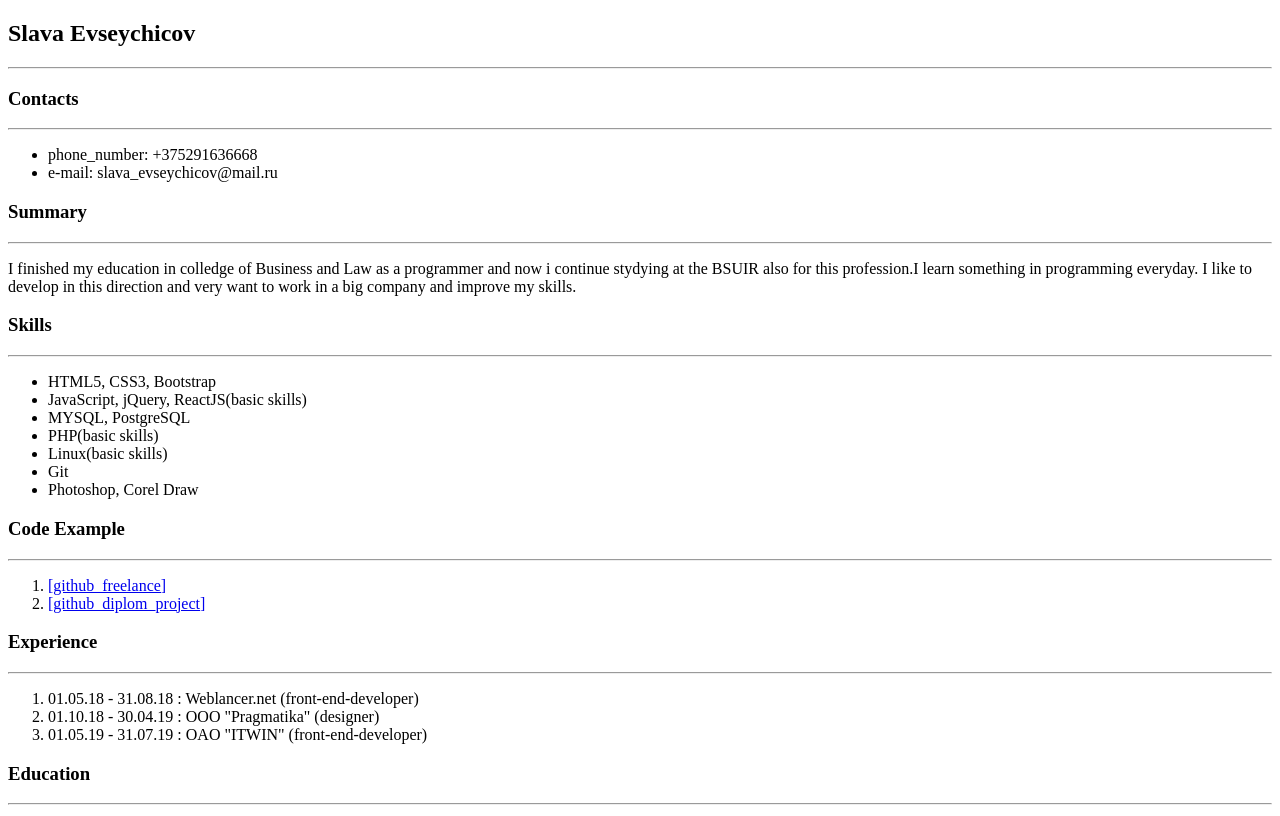
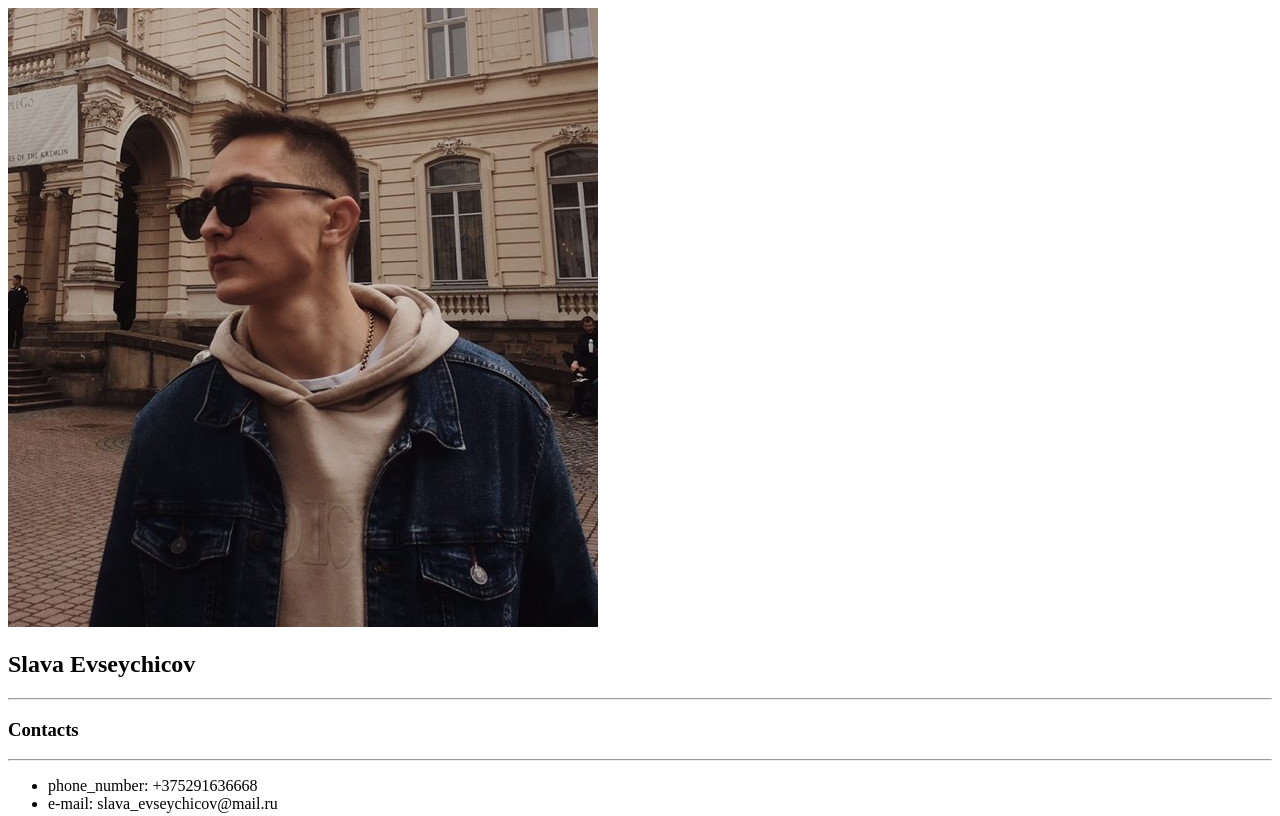
Before and after one commit to evseychicov/rsschool-cv, a plain HTML site: page index.html in a window 1280 px wide. Shown: the top 816 px of the page. Drawn offline with Linux system fonts and the light colour scheme.

Commit message:
feat: add img file to the html

```diff
--- a/index.html
+++ b/index.html
@@ -7,6 +7,9 @@
 </head>
 <body>
     <div class="main">
+        <div>
+          <img src="img/myphoto.jpg" alt="my photo">
+        </div>
         <h2>Slava Evseychicov</h2>
         <hr>
         <div class="section">
```
Also changed, not shown: img/myphoto.jpg (added).
